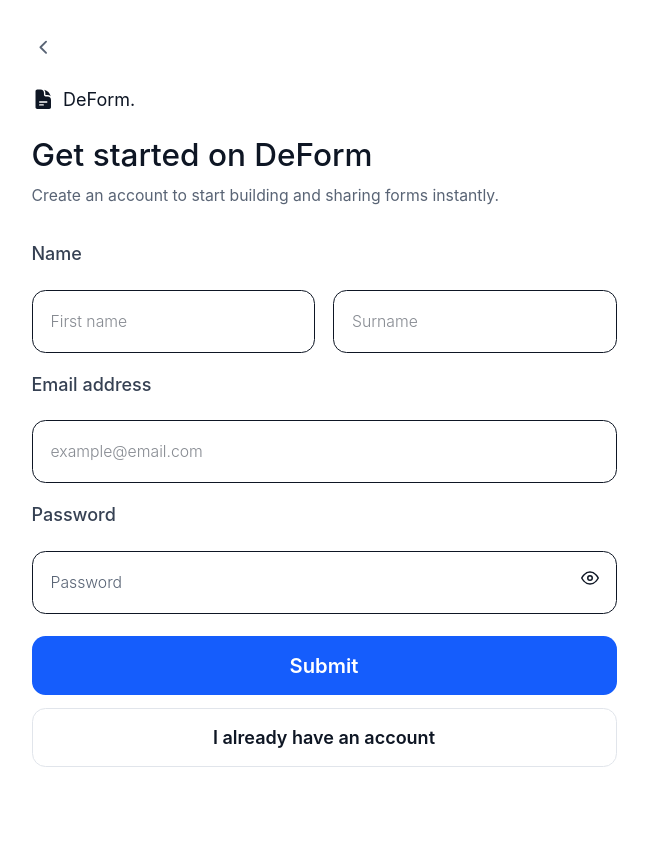
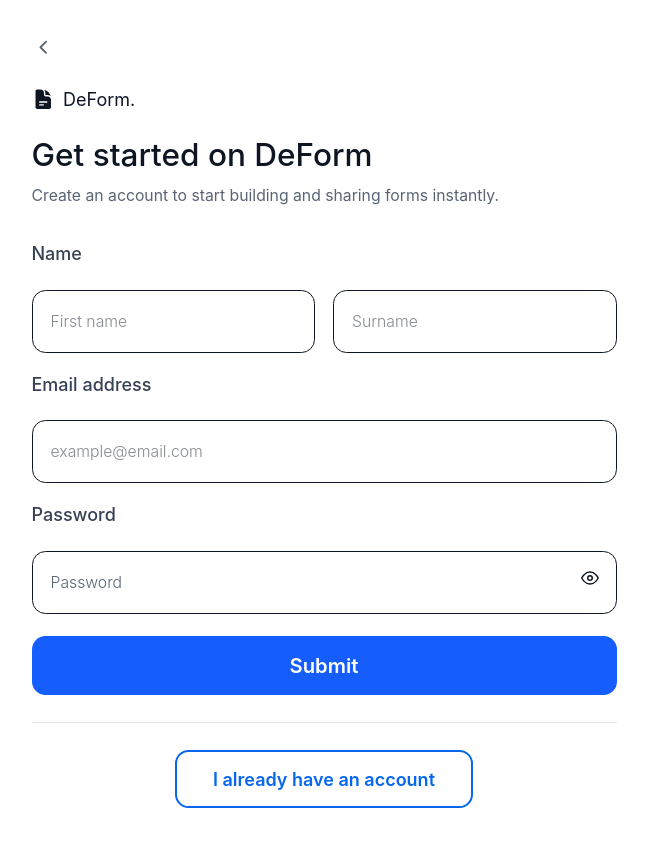
Before and after one commit to MasterIfeanyi/DeForm, a Next.js app: page /signup in a window 1280 px wide. Shown: the whole page, without its empty margins (316-964 px from the left). Before the commit the page ends 803 px from the top, so only its background shows below. Built offline with nearby package versions, Linux system fonts and the light colour scheme; no server answers.

Commit message:
finish signup page

```diff
--- a/src/app/signup/page.js
+++ b/src/app/signup/page.js
@@ -168,34 +168,34 @@ export default function SignUpForm() {
                         )}
                     </div>
 
-
-                    {/* Submit */}
-                    <div className="mt-5 space-y-3">
                     <Button
                         variant="primary"
                         size="large"
                         loading={loading}
                         onClick={handleSubmit}
-                            className="rounded-xl! bg-blue-600! hover:bg-blue-700! text-lg!"
+                        className="rounded-xl! mt-5 bg-blue-600! hover:bg-blue-700! text-lg!"
                     >
                         {t('common.submit')}
                     </Button>
 
+
+                    {/* Divider */}
+                    <div className="border-t border-border my-6"></div>
+
+
+                    {/* Create Account Button */}
+                    <div className="flex justify-center">
                         <Button
-                            variant="neutral"
-                            size="large"
-                            className="rounded-xl! border-secondary text-foreground hover:bg-muted"
+                            type="button"
+                            variant="other"
+                            className="h-12! rounded-xl! border-2! border-primary! text-primary! hover:bg-accent! font-semibold! px-8!"
                         >
                             <Link href="/signin">
                                 {t('auth.signUp.alreadyHaveAccount')}
                             </Link>
                         </Button>
                     </div>
-
-
-
                 </div>
-
             </div>
         </>
     )
```
Lines whose indentation alone changed are shown as unchanged.
